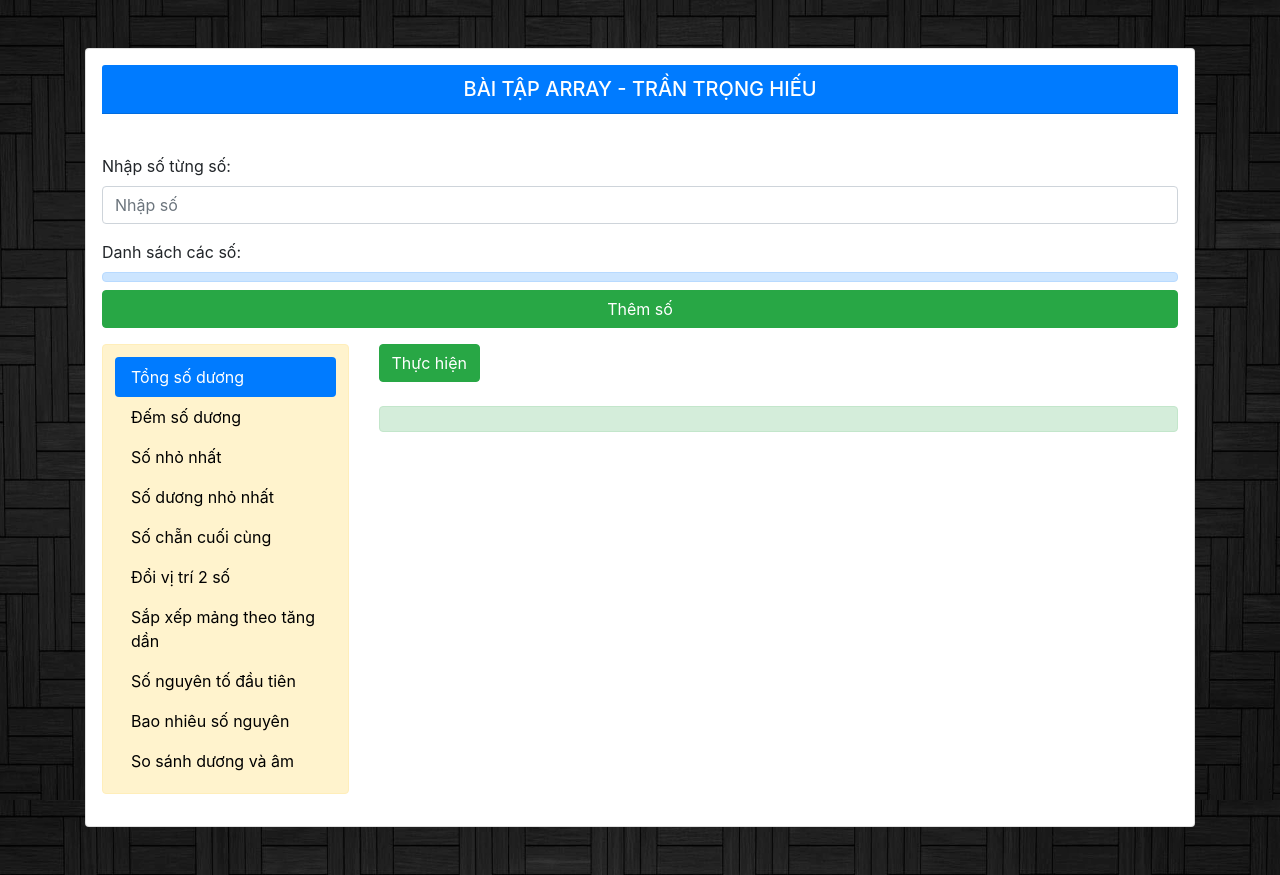
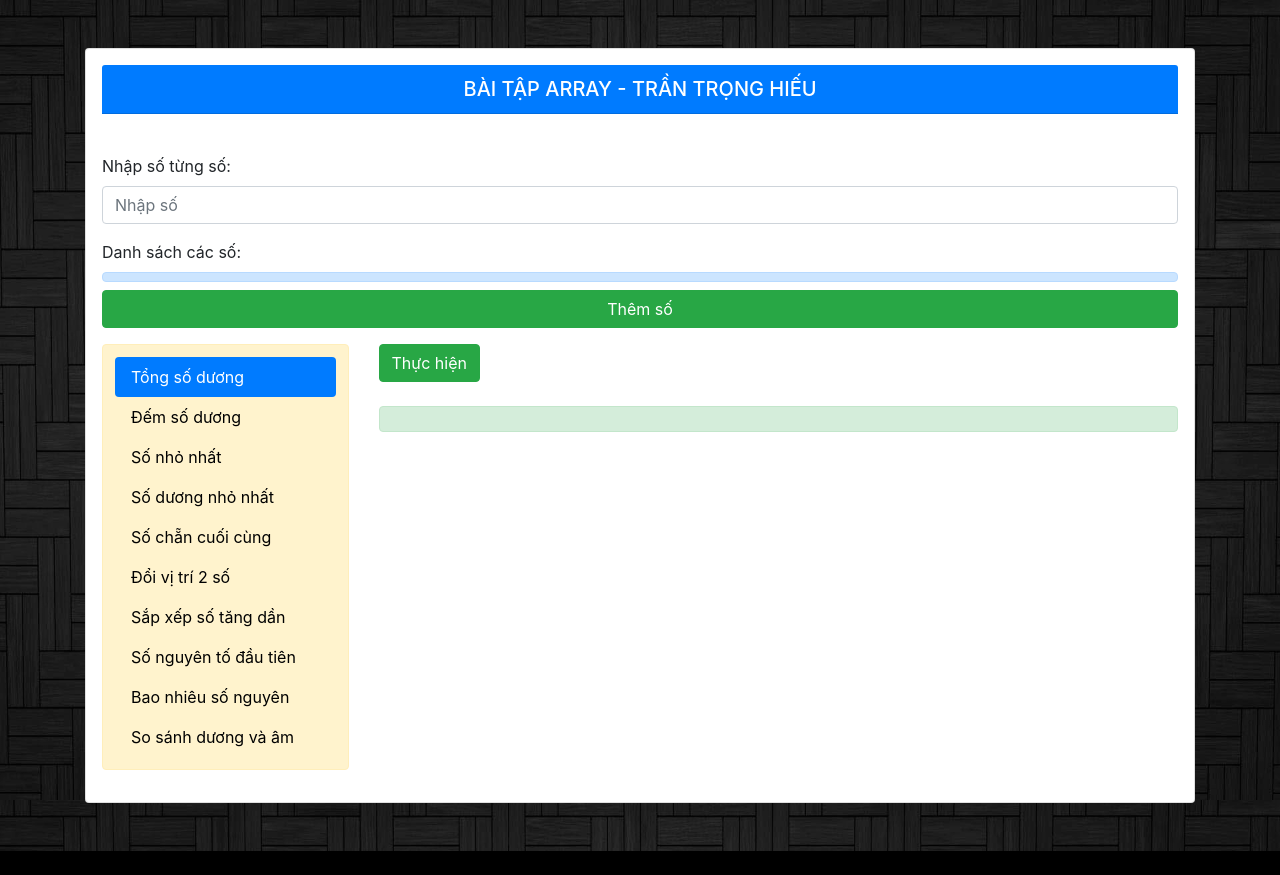
Before and after one commit to dacvuips/BC14-Buoi7-8-TranTrongHieu, a plain HTML site: page index.html in a window 1280 px wide. After the commit the page ends 851 px from the top, so only its background shows below. Drawn offline with nearby package versions, Linux system fonts and the light colour scheme.

Commit message:
Update index.html

```diff
--- a/index.html
+++ b/index.html
@@ -47,7 +47,7 @@
                                 <a class="nav-link" id="v-pills-settings-tab" data-toggle="pill" href="#v-pills-settings" role="tab" aria-controls="v-pills-settings" aria-selected="false">Số dương nhỏ nhất</a>
                                 <a class="nav-link" id="v-pills-settings-tab" data-toggle="pill" href="#v-pills-5" role="tab" aria-controls="v-pills-settings" aria-selected="false">Số chẵn cuối cùng</a>
                                 <a class="nav-link" id="v-pills-settings-tab" data-toggle="pill" href="#v-pills-6" role="tab" aria-controls="v-pills-settings" aria-selected="false">Đổi vị trí 2 số</a>
-                                <a class="nav-link" id="v-pills-settings-tab" data-toggle="pill" href="#v-pills-7" role="tab" aria-controls="v-pills-settings" aria-selected="false">Sắp xếp mảng theo tăng dần</a>
+                                <a class="nav-link" id="v-pills-settings-tab" data-toggle="pill" href="#v-pills-7" role="tab" aria-controls="v-pills-settings" aria-selected="false">Sắp xếp số tăng dần</a>
                                 <a class="nav-link" id="v-pills-settings-tab" data-toggle="pill" href="#v-pills-8" role="tab" aria-controls="v-pills-settings" aria-selected="false">Số nguyên tố đầu tiên</a>
                                 <a class="nav-link" id="v-pills-settings-tab" data-toggle="pill" href="#v-pills-9" role="tab" aria-controls="v-pills-settings" aria-selected="false">Bao nhiêu số nguyên</a>
                                 <a class="nav-link" id="v-pills-settings-tab" data-toggle="pill" href="#v-pills-10" role="tab" aria-controls="v-pills-settings" aria-selected="false">So sánh dương và âm</a>
```
